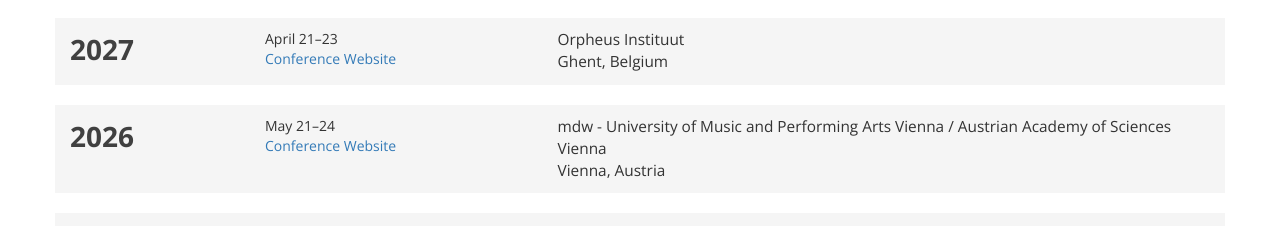
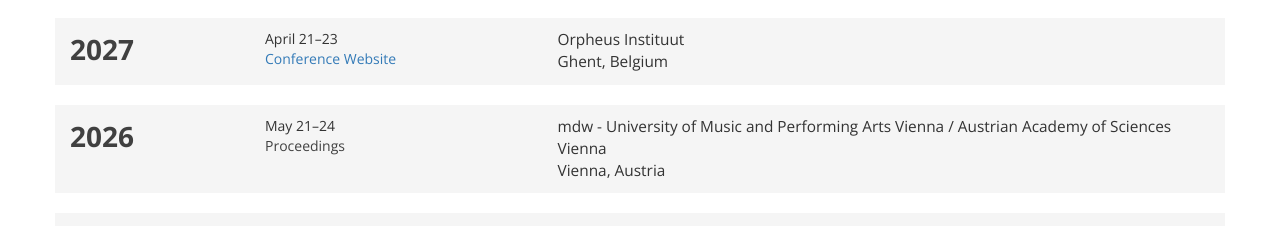
Before and after one commit to tenor-conference/tenor-website, a plain HTML site: page index.html in a window 1280 px wide. Shown: the part 1422-1648 px from the top of the page. Drawn offline with nearby package versions, Linux system fonts and the light colour scheme.

Commit message:
updated 2026 conference proceedings link

```diff
--- a/index.html
+++ b/index.html
@@ -140,7 +140,7 @@
             </div>
             <div class="col-sm-3">
               May 21–24 <br>
-              <a href="https://soundscore.org/TENOR26" target="_blank" style="color:#337ab7">Conference Website</a>
+                <a href="proceedings.html#2026">Proceedings</a>
             </div>
             <div class="col-sm-7 tenor-place">
               mdw - University of Music and Performing Arts Vienna /
```
